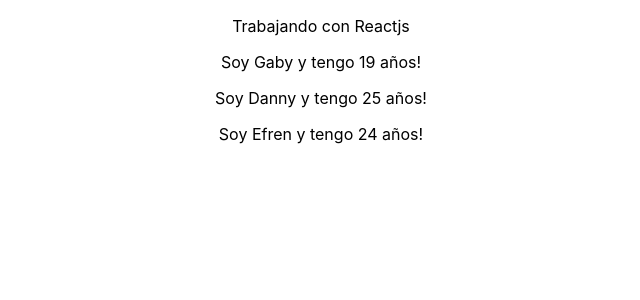
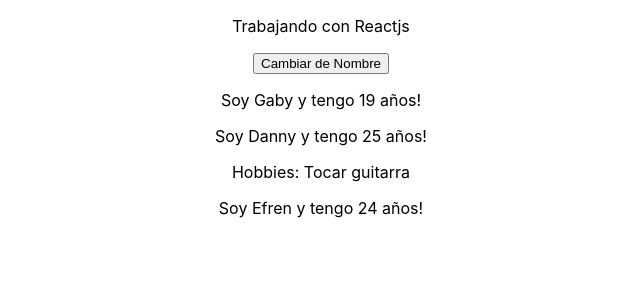
Before and after one commit to edarcarto/zafiroclass, a React (Create React App) app: page / in a window 1280 px wide. Shown: the top 300 px of the page, without its empty margins (319-959 px from the left). Built offline with nearby package versions, Linux system fonts and the light colour scheme.

Commit message:
Manejando props y states

```diff
--- a/src/App.js
+++ b/src/App.js
@@ -3,15 +3,25 @@
 import Person from './Person/Person'
 
 class App extends Component {
+  // llamar a state es una variable especial de Component
+  // state es un objeto y se le pueden agregar elementos
+  state = {
+    persons: [ //agregare persona
+      { name : 'Gaby', age: 19 },
+      { name : 'Danny', age: 25 },
+      { name : 'Efren', age: 24 }
+    ]
+  }
   render() {
     return (
       <div className="App">
         <p>Trabajando con Reactjs</p>
-        <Person name="Gaby" age="19" />
-        <Person name="Danny" age="25">
-          Hobbies: : Tocar guitarra
+        <button>Cambiar de Nombre</button>
+        <Person name={this.state.persons[0].name} age={this.state.persons[0].age} />
+        <Person name={this.state.persons[1].name} age={this.state.persons[1].age} >
+          Hobbies: Tocar guitarra
         </Person>
-        <Person name="Efren" age="24"/>
+        <Person name={this.state.persons[2].name} age={this.state.persons[2].age} />
       </div>
     );
   }
--- a/src/Person/Person.js
+++ b/src/Person/Person.js
@@ -1,7 +1,13 @@
 import React from 'react';
 
-const person = (props) => {
-    return <p>Soy {props.name} y tengo {props.age} años!</p>
+const person = ( props ) => {
+    return (
+        <div>
+            <p>Soy {props.name} y tengo {props.age} años!</p>
+            {/* Con children yo puedo incluir lo que está dentro de App.js "hobbies" */}
+            <p>{props.children}</p>
+        </div>
+    )
 }
 
 export default person;
```
